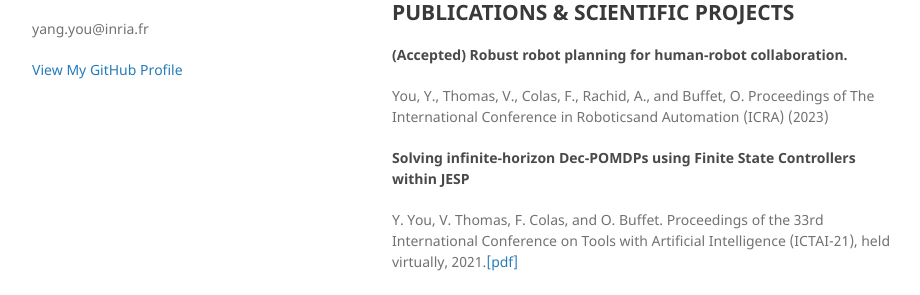
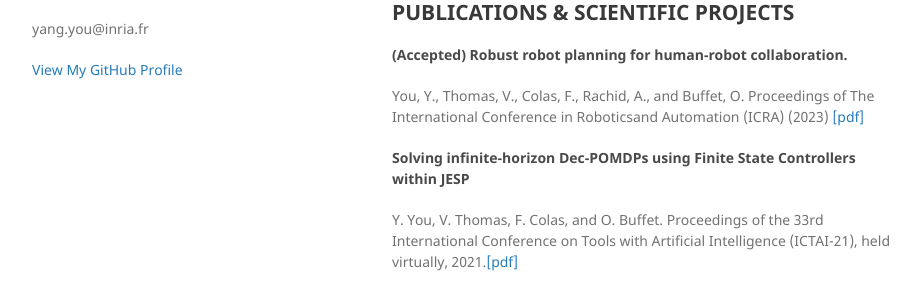
Before and after one commit to yangyou95/yangyou95.github.io, a Jekyll site: the page built from index.md, in a window 1280 px wide and 900 px high. Shown: the part 361-656 px from the top of the window, without its empty margins (178-1098 px from the left). Built offline with Jekyll 4.4.1, drawn with Linux system fonts in a browser that asks for light colours.

Commit message:
Update index.md

```diff
--- a/index.md
+++ b/index.md
@@ -25,7 +25,7 @@ Update 2023/02/22, I have successfully defended my PhD thesis and I am a Ph.D ri
 
 #### (Accepted) Robust robot planning for human-robot collaboration.
 You, Y., Thomas, V., Colas, F., Rachid, A., and Buffet, O.
-Proceedings of The International Conference in Roboticsand Automation (ICRA) (2023)
+Proceedings of The International Conference in Roboticsand Automation (ICRA) (2023) [[pdf]](https://arxiv.org/pdf/2302.13916.pdf)
 
 #### Solving infinite-horizon Dec-POMDPs using Finite State Controllers within JESP
 Y. You, V. Thomas, F. Colas, and O. Buffet.
```
